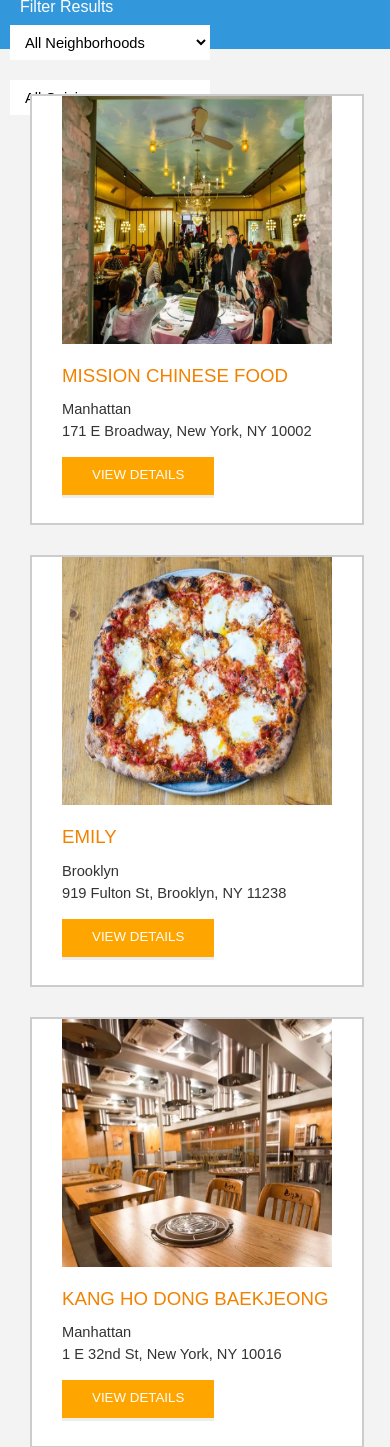
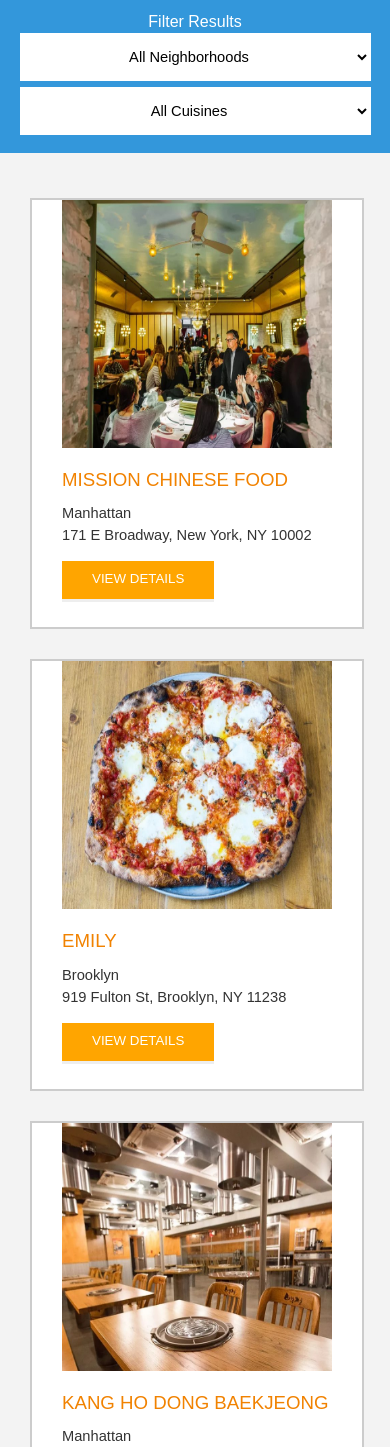
Before and after one commit to jalvaradoas39/restaurant-review-app, a PHP site: page / in a window 390 px wide. Shown: the part 481-1928 px from the top of the page. Run offline with PHP 8.4, Linux system fonts and the light colour scheme; some libraries are stand-ins or nearby versions.

Commit message:
Add media query (max-width:575px) for mobile size devices

```diff
--- a/css/styles.css
+++ b/css/styles.css
@@ -282,3 +282,35 @@
 #restaurant-hours td {
   color: #666;
 }
+
+
+
+
+
+
+@media screen and (max-width: 575px) {
+  body {
+    background-color: red;
+  }
+
+  .filter-options {
+    height: 100%;
+    padding: 15px 0;
+    text-align: center;
+  }
+
+  .filter-options h2 {
+    display: block;
+  }
+
+  .filter-options select {
+    width: 90%;
+    min-width: 48px;
+    min-height: 48px;
+    margin: 3px;
+
+    align-items: center;
+    justify-content: center;
+    text-align: center;
+  }
+}
--- a/index.html
+++ b/index.html
@@ -30,6 +30,7 @@
           <option value="all">All Cuisines</option>
         </select>
       </div>
+
       <ul id="restaurants-list"></ul>
     </section>
 
```
